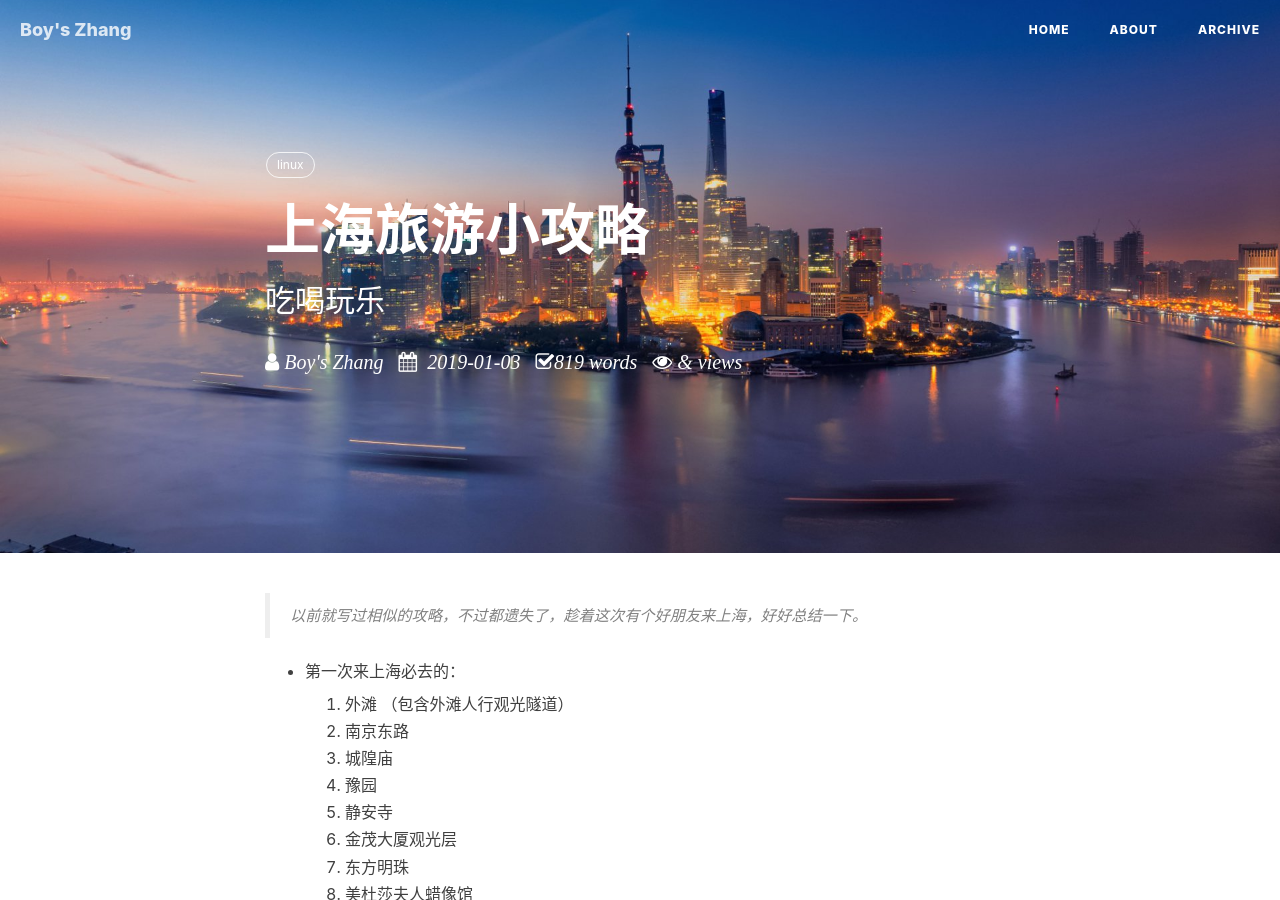
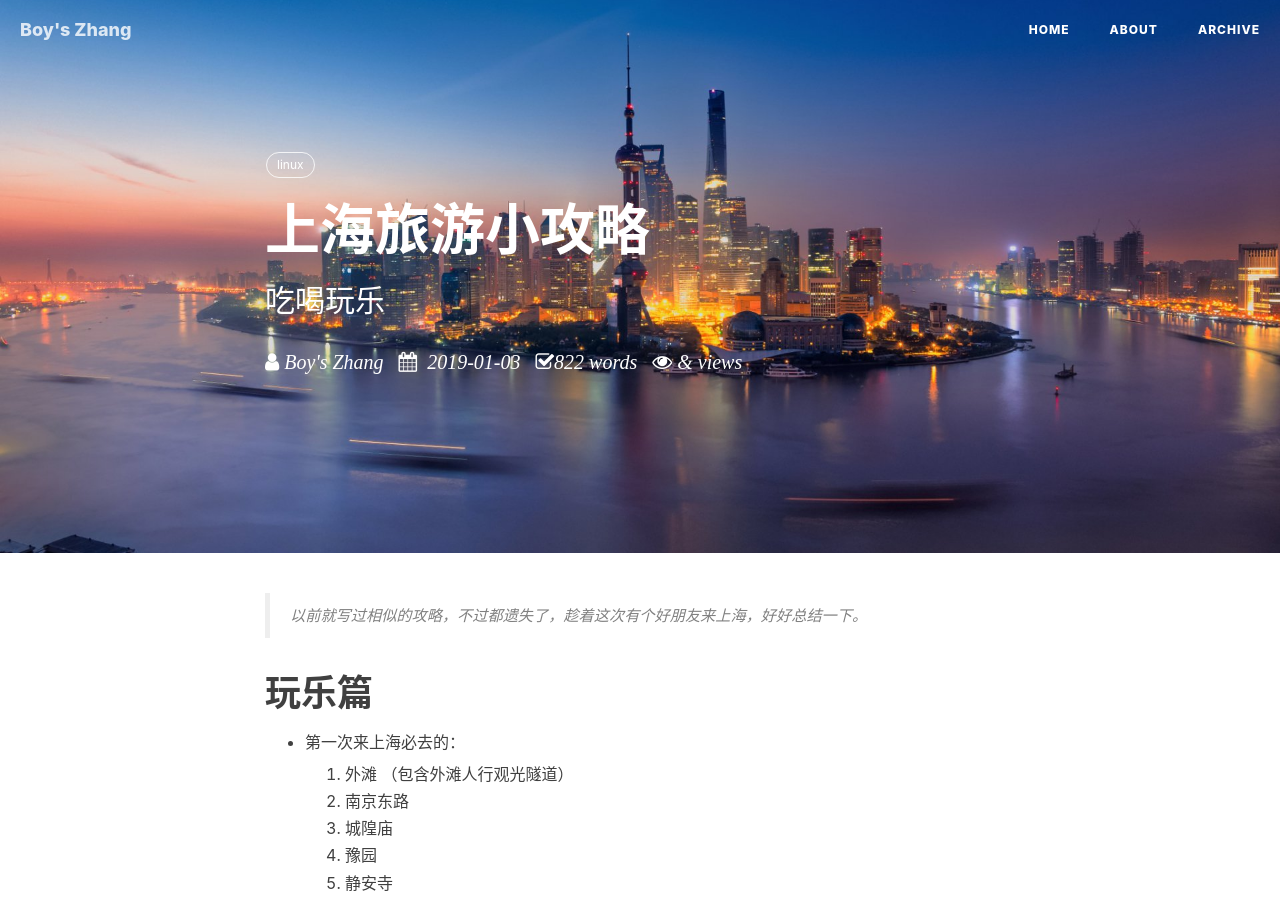
Before and after one commit to playboyzhang/playboyzhang.github.io, a Jekyll site: the page built from _posts/2019-01-03-playinshanghai.md, in a window 1280 px wide and 900 px high. Built offline with Jekyll 4.4.1, drawn with Linux system fonts in a browser that asks for light colours; nearby versions of some CDN libraries; comment, search, counter and statistics services are not loaded.

Commit message:
修改文章内容

```diff
--- a/_posts/2019-01-03-playinshanghai.md
+++ b/_posts/2019-01-03-playinshanghai.md
@@ -12,6 +12,8 @@ tags:
 > 以前就写过相似的攻略，不过都遗失了，趁着这次有个好朋友来上海，好好总结一下。
 
 
+
+# 玩乐篇
 
 - 第一次来上海必去的：
 
```
